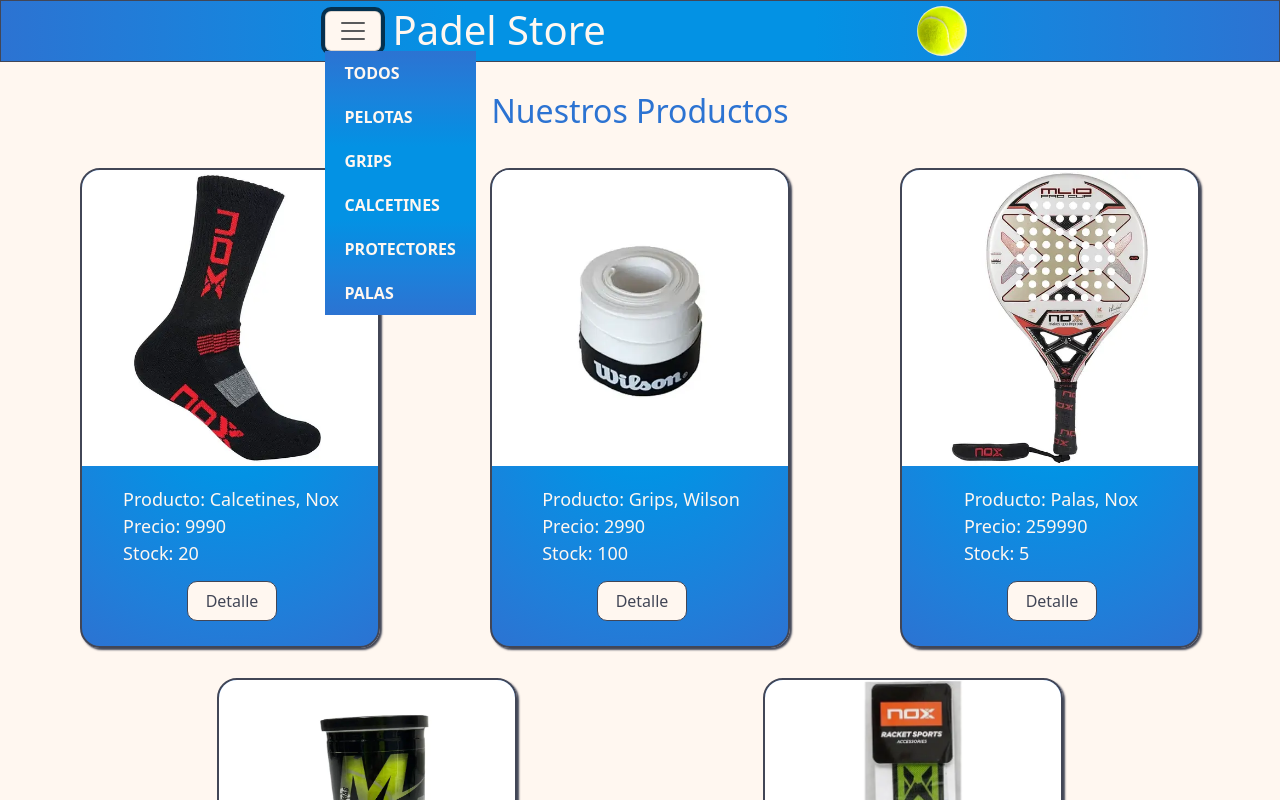
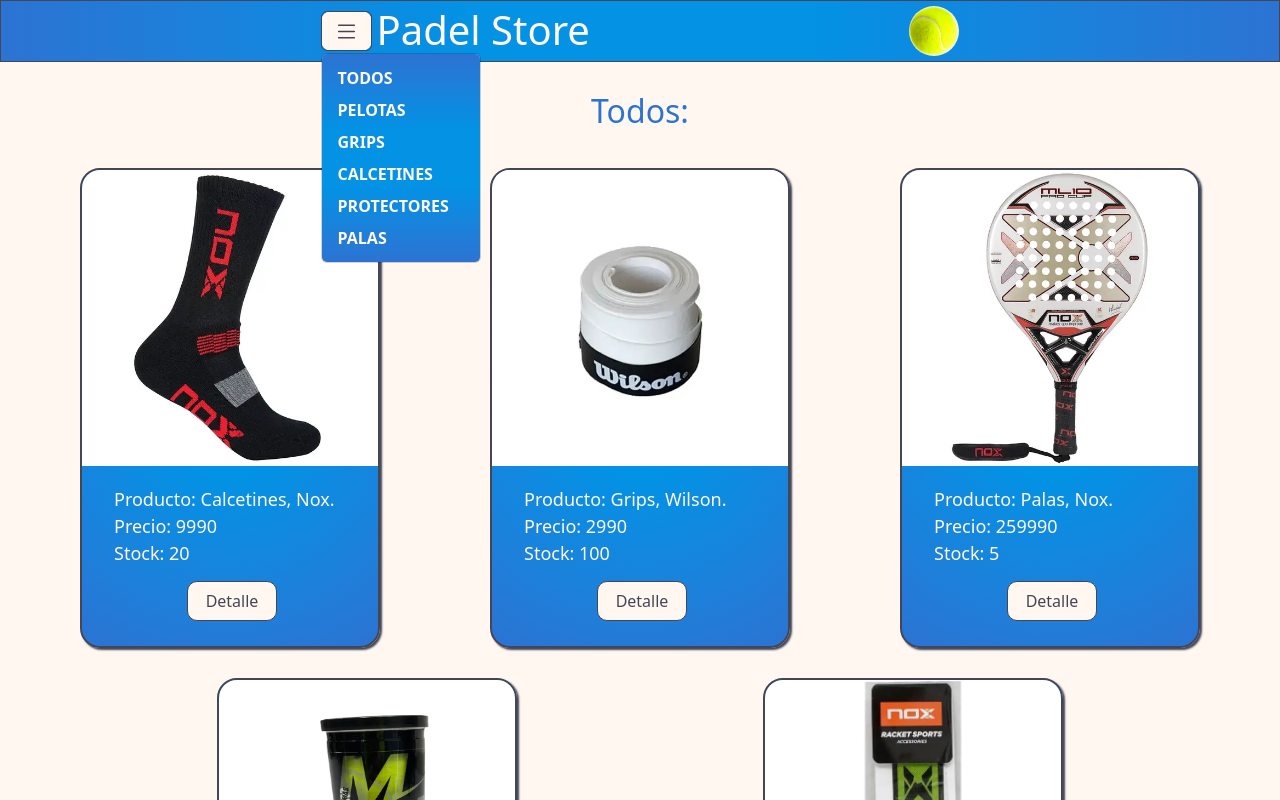
Before and after one commit to lubiano83/EntregaFinal-Lubiano, a React (Vite) app: page / in a window 1280 px wide. Both pictures are taken after a click on the button 352 px from the left and 31 px from the top of the page. Shown: the top 800 px of the page. Built offline with nearby package versions, Linux system fonts and the light colour scheme.

Commit message:
cambiando titulo productos con navbar

```diff
--- a/src/App.jsx
+++ b/src/App.jsx
@@ -3,13 +3,20 @@
 import ItemListContainer from "./componentes/ItemListContainer";
 import Navbar from "./componentes/Navbar";
 import ItemDetailContainer from "./componentes/ItemDetailContainer";
+import { useState } from "react";
 
 function App() {
+  const [categoriaTitulo, setCategoriaTitulo] = useState('Todos');
+
+  // Función para manejar la categoría seleccionada
+  const handleCategoriaTitulo = (categoria) => {
+    setCategoriaTitulo(categoria);
+  };
 
   return (
     <div className="app">
-      <Navbar />
-      <ItemListContainer greeting={`Nuestros Productos`}/>
+      <Navbar categoriaTitulo={handleCategoriaTitulo}/>
+      <ItemListContainer greeting={`${categoriaTitulo}:`}/>
       <ItemDetailContainer/>
     </div>
   )
--- a/src/componentes/Cards.jsx
+++ b/src/componentes/Cards.jsx
@@ -5,7 +5,7 @@
     <div className="cards">
         <img src={img} alt={descripcion} className="cards__foto" />
         <ul className="cards__texto">
-            <li>Producto: {categoria}, {marca}</li>
+            <li>Producto: {categoria}, {marca}.</li>
             <li>Precio: {precio}</li>
             <li>Stock: {stock}</li>
         </ul>
--- /dev/null
+++ b/src/componentes/Dropdown.jsx
@@ -0,0 +1,21 @@
+/* Dropdown */
+
+const Dropdown = ({handleClick}) => {
+  return (
+    <div className="dropdown">
+        <button className="btn" type="button" data-bs-toggle="dropdown" aria-expanded="false">
+            <svg xmlns="http://www.w3.org/2000/svg" width="25" height="25" fill="currentColor" className="bi bi-list svg" viewBox="0 0 16 16">
+                <path fillRule="evenodd" d="M2.5 12a.5.5 0 0 1 .5-.5h10a.5.5 0 0 1 0 1H3a.5.5 0 0 1-.5-.5m0-4a.5.5 0 0 1 .5-.5h10a.5.5 0 0 1 0 1H3a.5.5 0 0 1-.5-.5m0-4a.5.5 0 0 1 .5-.5h10a.5.5 0 0 1 0 1H3a.5.5 0 0 1-.5-.5"/>
+            </svg>
+        </button>
+        <ul className="dropdown-menu">
+            <li><a className="dropdown-item" href="#productos__contenedor" onClick={() => handleClick("Todos")}>todos</a></li>
+            <li><a className="dropdown-item" href="#productos__contenedor" onClick={() => handleClick("Pelotas")}>pelotas</a></li>
+            <li><a className="dropdown-item" href="#productos__contenedor" onClick={() => handleClick("Grips")}>grips</a></li>
+            <li><a className="dropdown-item" href="#productos__contenedor" onClick={() => handleClick("Calcetines")}>calcetines</a></li>
+            <li><a className="dropdown-item" href="#productos__contenedor" onClick={() => handleClick("Protectores")}>protectores</a></li>
+            <li><a className="dropdown-item" href="#productos__contenedor" onClick={() => handleClick("Palas")}>palas</a></li>
+        </ul>
+    </div>
+  )
+}; export default Dropdown;
--- a/src/componentes/ItemListContainer.jsx
+++ b/src/componentes/ItemListContainer.jsx
@@ -3,6 +3,7 @@
 import { useState, useEffect } from "react";
 import { getProducts } from "../asyncMock";
 import ItemList from "./ItemList";
+import Titulo from "./Titulo";
 
 const ItemListContainer = ({ greeting }) => {
     const [productos, setProductos] = useState([]);
@@ -18,9 +19,7 @@
 
     return (
         <main className="main">
-            <div className="titulo__productos">
-                <h2 className="categorias">{greeting}</h2>
-            </div>
+            <Titulo label={greeting}/>
             <ItemList productos={productos} />
         </main>
     )
--- a/src/componentes/Navbar.jsx
+++ b/src/componentes/Navbar.jsx
@@ -4,22 +4,14 @@
 import Logo from './Logo';
 import CartWidget from './CartWidget';
 import Carrito from './Carrito';
+import Dropdown from './Dropdown';
 
-const Navbar = () => {
-    const [isNavbarOpen, setIsNavbarOpen] = useState(false);
+const Navbar = ({categoriaTitulo}) => {
     const [categoria, setCategoria] = useState(`Todos`);
-
-    const CERRAR_NAVBAR = () => {
-        setIsNavbarOpen(false);
-    };
-
-    const ABRIR_NAVBAR = () => {
-        setIsNavbarOpen(!isNavbarOpen);
-    };
 
     const MANEJADOR_CATEGORIA = (categoria) => {
         setCategoria(categoria);
-        CERRAR_NAVBAR(); // Cierra el navbar después de seleccionar una categoría
+        categoriaTitulo(categoria)
     };
 
     useEffect(() => {
@@ -28,42 +20,12 @@
 
     return (
         <header className="header">
-          <div className="contenedor_navbar-logo">
-              <nav className="navbar">
-                  <div className="container-fluid">
-                      <button className="navbar-toggler" type="button" data-bs-toggle="collapse"
-                          data-bs-target="#navbarSupportedContent" aria-controls="navbarSupportedContent"
-                          aria-expanded="false" aria-label="Toggle navigation" onClick={ABRIR_NAVBAR}>
-                          <span className="navbar-toggler-icon"></span>
-                      </button>
-                      <div className={`collapse navbar-collapse ${isNavbarOpen ? 'show' : ''}`} id="navbarSupportedContent">
-                          <ul className="navbar-nav">
-                              <li className={`nav-item ${categoria === 'Todos' ? 'active' : ''}`}>
-                                  <button className="nav-link" onClick={() => MANEJADOR_CATEGORIA(`Todos`)}>todos</button>
-                              </li>
-                              <li className={`nav-item ${categoria === 'Pelotas' ? 'active' : ''}`}>
-                                  <button className="nav-link" onClick={() => MANEJADOR_CATEGORIA("Pelotas")}>pelotas</button>
-                              </li>
-                              <li className={`nav-item ${categoria === 'Grips' ? 'active' : ''}`} >
-                                  <button className="nav-link" onClick={() => MANEJADOR_CATEGORIA("Grips")}>grips</button>
-                              </li>
-                              <li className={`nav-item ${categoria === 'Calcetines' ? 'active' : ''}`}>
-                                  <button className="nav-link" onClick={() => MANEJADOR_CATEGORIA("Calcetines")}>Calcetines</button>
-                              </li>
-                              <li className={`nav-item ${categoria === 'Protectores' ? 'active' : ''}`}>
-                                  <button className="nav-link" onClick={() => MANEJADOR_CATEGORIA("Protectores")}>protectores</button>
-                              </li>
-                              <li className={`nav-item ${categoria === 'Palas' ? 'active' : ''}`}>
-                                  <button className="nav-link" onClick={() => MANEJADOR_CATEGORIA("Palas")}>palas</button>
-                              </li>
-                          </ul>
-                      </div>
-                  </div>
-              </nav>
-              <Logo />
+            <div className="contenedor_navbar-logo">
+                <Dropdown handleClick={MANEJADOR_CATEGORIA} />
+                <Logo />
             </div>
-          <CartWidget/>
-          <Carrito/>
+            <CartWidget/>
+            <Carrito/>
         </header>
     )
 }; export default Navbar
--- /dev/null
+++ b/src/componentes/Titulo.jsx
@@ -0,0 +1,11 @@
+/* Titulo */
+
+const Titulo = ({label}) => {
+  return (
+    <div>
+        <div className="titulo__productos">
+            <h2 className="categorias">{label}</h2>
+        </div>
+    </div>
+  )
+}; export default Titulo
--- a/src/estilo.scss
+++ b/src/estilo.scss
@@ -5,11 +5,13 @@
 @import "./scss/reset";
 @import "./scss/App";
 @import "./scss/Navbar";
+@import "./scss/Dropdown";
 @import "./scss/Logo";
 @import "./scss/CartWidget";
 @import "./scss/Carrito";
 @import "./scss/TotalPagar";
 @import "./scss/ItemListContainer";
+@import "./scss/Titulo";
 @import "./scss/ItemList";
 @import "./scss/Item";
 @import "./scss/Cards.scss";
--- a/src/scss/Cards.scss
+++ b/src/scss/_Cards.scss
@@ -3,15 +3,15 @@
 .cards {
     display: flex;
     flex-flow: column wrap;
-    justify-content: space-between;
-    align-items: center;
+    justify-content: center;
+    align-items: flex-start;
     .cards__foto {
         width: 100%;
         aspect-ratio: 1/1;
         background-color: white;
     }
     .cards__texto {
-        margin: 20px 30px 0px 0px;
+        margin: 20px 30px 0px -0px;
         list-style: none;
         color: map-get($colores, color-2);
         font-size: 18px;
--- /dev/null
+++ b/src/scss/_Dropdown.scss
@@ -0,0 +1,19 @@
+/* Dropdown */
+
+.dropdown {
+    background-color: map-get($colores, color-2);
+    border-radius: 10px;
+    color: map-get($colores, color-4);
+    .dropdown-menu {
+        background-image: linear-gradient(to bottom, #2c73d2, #237bd7, #1983dc, #0d8ae0, #0392e4, #0392e4, #0392e4, #0392e4, #0d8ae0, #1983dc, #237bd7, #2c73d2);
+        .dropdown-item {
+            color: map-get($colores, color-2);
+            font-weight: bold;
+            text-transform: uppercase;
+            &:hover {
+                color: map-get($colores, color-4);
+                background-color: transparent;
+            }
+        }
+    }
+}
--- a/src/scss/_ItemListContainer.scss
+++ b/src/scss/_ItemListContainer.scss
@@ -3,10 +3,4 @@
 .main {
     background-color: map-get($colores, color-2);
     width: 100%;
-    .titulo__productos {
-        text-align: center;
-        .categorias {
-           padding: 30px;
-        }
-    }
 }
--- a/src/scss/_Navbar.scss
+++ b/src/scss/_Navbar.scss
@@ -13,24 +13,6 @@
         flex-flow: row wrap;
         justify-content: center;
         align-items: center;
-        .navbar-toggler {
-            background-color: map-get($colores, color-2);
-        }
-        .navbar-nav {
-            position: absolute;
-            z-index: 3;
-            background-image: linear-gradient(to bottom, #2c73d2, #237bd7, #1983dc, #0d8ae0, #0392e4, #0392e4, #0392e4, #0392e4, #0d8ae0, #1983dc, #237bd7, #2c73d2);
-            margin-left: 0px;
-            .nav-link {
-                color: map-get($colores, color-2);
-                padding: 10px 20px 10px 20px;
-                text-transform: uppercase;
-                text-align: center;
-                font-weight: bold;
-                &:hover {
-                    color: map-get($colores, color-4);
-                }
-            }
-        }
+        gap: 5px;
     }
 }
--- /dev/null
+++ b/src/scss/_Titulo.scss
@@ -0,0 +1,8 @@
+/* Titulo */
+
+.titulo__productos {
+    text-align: center;
+    .categorias {
+       padding: 30px;
+    }
+}
```
